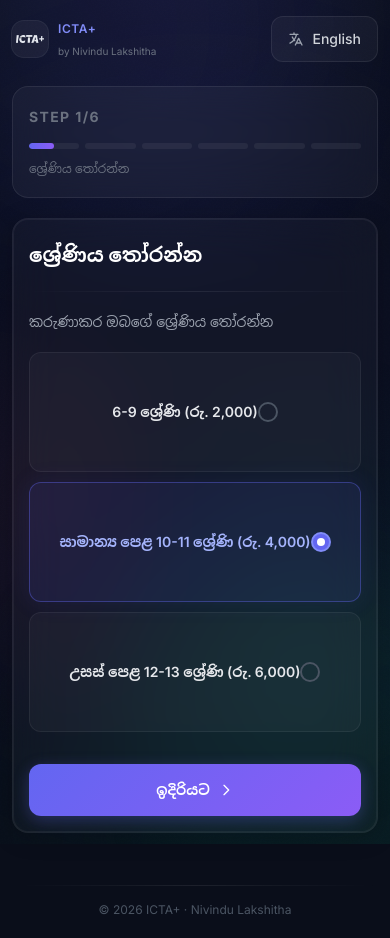
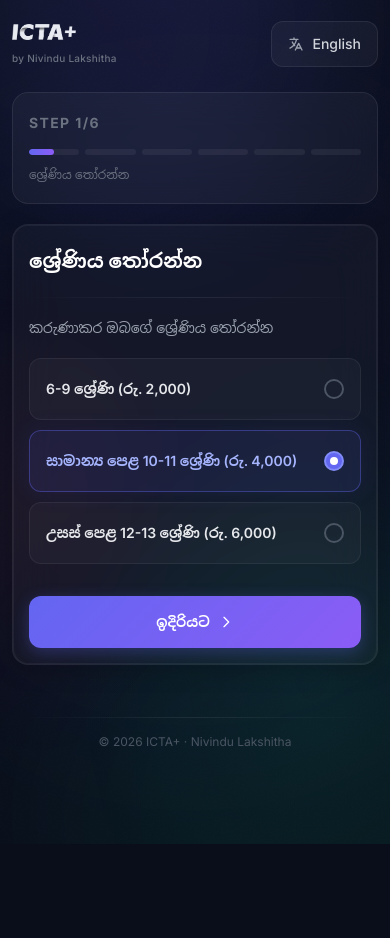
Before and after one commit to nivindulakshitha/PayWall, a Next.js app: page / in a window 390 px wide. After the commit the page ends 844 px from the top, so only its background shows below. Built offline with nearby package versions, Linux system fonts and the light colour scheme.

Commit message:
feat: initialize paywall application with global styles, landing page structure, and step form component

```diff
--- a/app/globals.css
+++ b/app/globals.css
@@ -219,7 +219,7 @@ body::after {
   }
 
   .option-card {
-    @apply rounded-xl p-4 transition-all duration-300 cursor-pointer min-h-[120px] flex flex-col items-center justify-center;
+    @apply rounded-xl p-4 transition-all duration-300 cursor-pointer;
     background: rgba(255, 255, 255, 0.03);
     border: 1.5px solid rgba(255, 255, 255, 0.06);
   }
--- a/app/page.tsx
+++ b/app/page.tsx
@@ -70,22 +70,21 @@ export default function Home() {
 
           {/* Top bar: Logo + Language */}
           <div className="flex items-center justify-between mb-5">
-            <div className="flex items-center gap-2.5">
-              <div className="relative w-9 h-9 sm:w-11 sm:h-11 rounded-xl overflow-hidden ring-1 ring-white/10 flex-shrink-0">
+            <div className="flex flex-col items-start">
+              <div className="relative w-16 h-8 flex-shrink-0">
                 <Image
                   src="/ICTA+.png"
                   alt="ICTA+"
                   fill
-                  className="object-contain bg-white/5 p-1"
+                  className="object-contain"
                   priority
                 />
               </div>
-              <div>
-                <p className="text-xs font-semibold text-indigo-400 tracking-wider uppercase">ICTA+</p>
-                <p className="text-[10px] text-gray-500">by Nivindu Lakshitha</p>
-              </div>
+              <p className="text-[10px] text-gray-500 font-medium tracking-wide">by Nivindu Lakshitha</p>
             </div>
-            <LanguageToggle />
+            <div className="pt-1">
+              <LanguageToggle />
+            </div>
           </div>
 
         </header>
--- a/components/StepForm.tsx
+++ b/components/StepForm.tsx
@@ -133,7 +133,7 @@ export default function StepForm({ step, inputs, setInputs, onGradeChange }: Ste
                   whileHover={{ scale: 1.03, y: -2 }}
                   whileTap={{ scale: 0.97 }}
                   onClick={() => handleChange('method', option.value)}
-                  className={`option-card text-center py-6 ${
+                  className={`option-card text-center py-6 flex flex-col items-center justify-center min-h-[140px] ${
                     inputs.method === option.value ? 'option-card-active' : ''
                   }`}
                 >
@@ -160,11 +160,11 @@ export default function StepForm({ step, inputs, setInputs, onGradeChange }: Ste
                   whileHover={{ scale: 1.05, y: -2 }}
                   whileTap={{ scale: 0.95 }}
                   onClick={() => handleChange('frequency', freq)}
-                  className={`option-card text-center py-5 ${
+                  className={`option-card text-center py-5 flex flex-col items-center justify-center min-h-[120px] ${
                     inputs.frequency === freq ? 'option-card-active' : ''
                   }`}
                 >
-                  <p className={`text-2xl font-bold mb-1 ${inputs.frequency === freq ? 'text-indigo-300' : 'text-gray-300'} transition-colors`}>
+                  <p className={`text-3xl font-black mb-1 ${inputs.frequency === freq ? 'text-indigo-300' : 'text-gray-300'} transition-colors`}>
                     {freq}x
                   </p>
                   <p className="text-[10px] text-gray-500 font-semibold uppercase tracking-wider">/ week</p>
```
